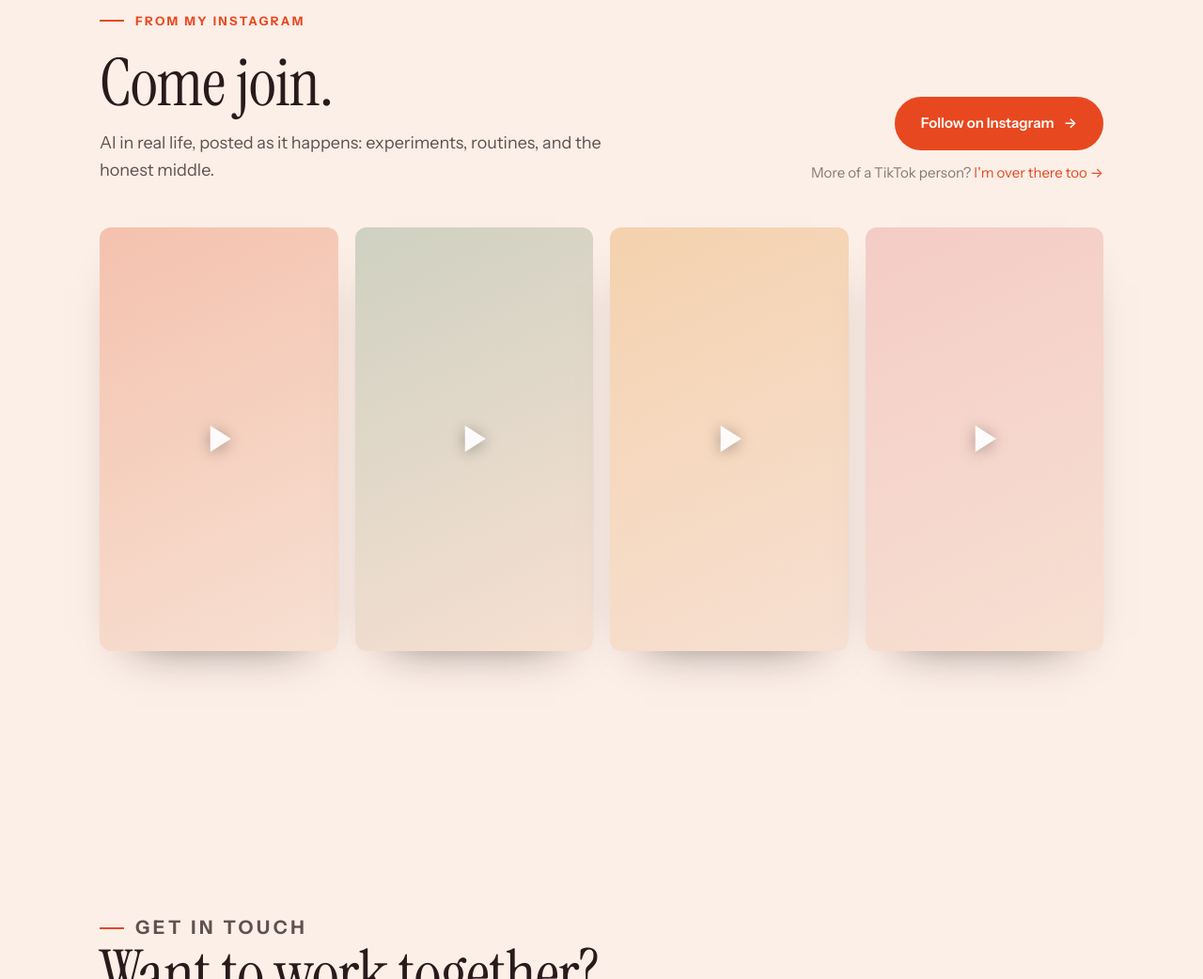
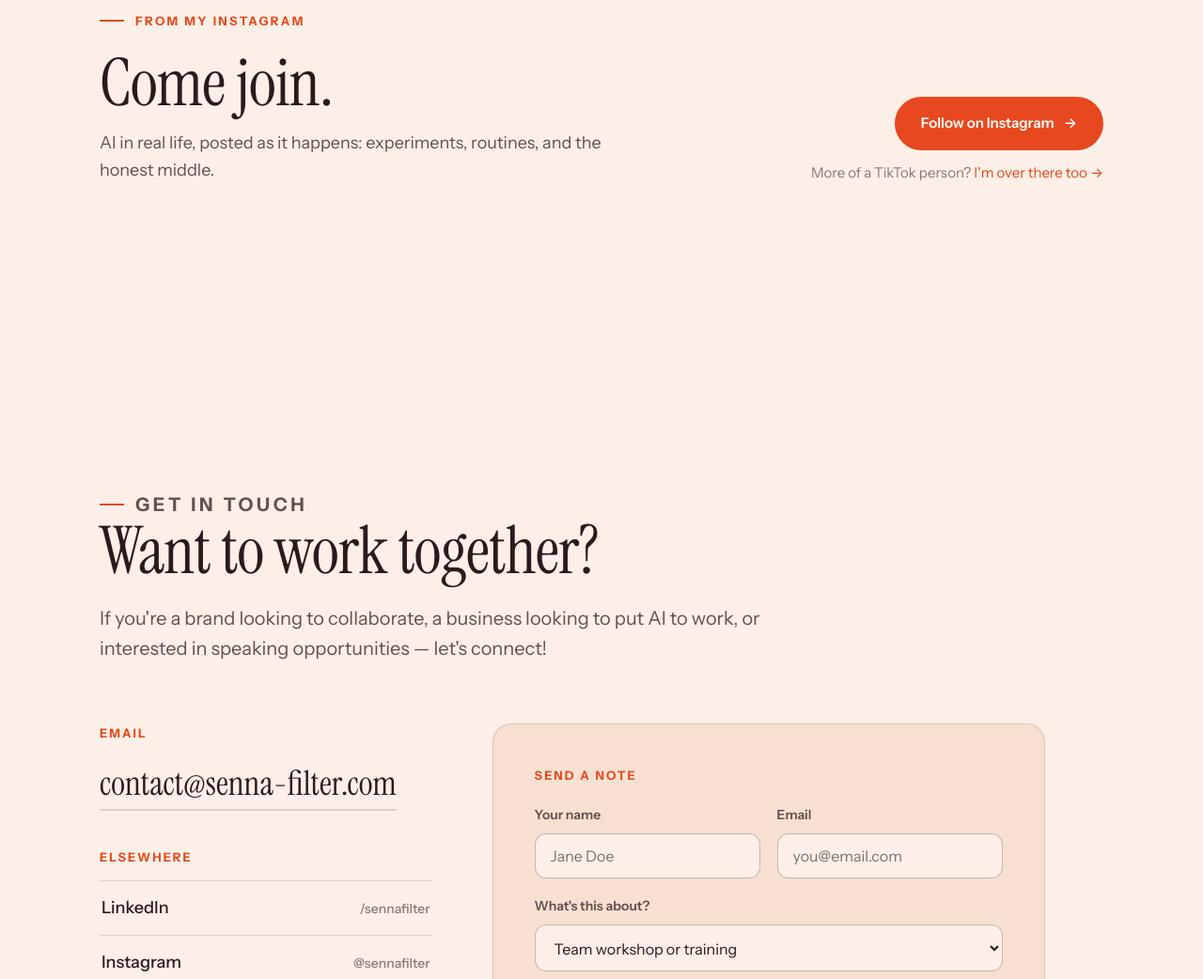
Before and after one commit to sennafilter/senna-filter-site, a plain HTML site: page index.html in a window 1280 px wide. Shown: the part 4800-5842 px from the top of the page at 94% size. Drawn offline with Linux system fonts and the light colour scheme; a script that the page names is missing.

Commit message:
Add files via upload

```diff
--- a/index.html
+++ b/index.html
@@ -17,27 +17,8 @@
   .ig-sub { color:var(--ink-72); margin:14px 0 0; max-width:46ch; }
   .ig-actions { display:flex; flex-direction:column; align-items:flex-end; gap:12px; }
   .ig-tiktok { margin:0; font-size:15px; color:var(--ink-55); }
-  .ig-grid { display:grid; grid-template-columns:repeat(4,1fr); gap:clamp(12px,1.6vw,18px); }
-  .ig-tile {
-    position:relative; aspect-ratio:9/16; border-radius:var(--radius-sm); overflow:hidden;
-    display:block; background:var(--paper-2);
-    box-shadow:0 24px 50px -38px color-mix(in srgb, var(--ink) 80%, transparent);
-    transition:transform .3s cubic-bezier(.2,.7,.2,1);
-  }
-  .ig-grid .ig-tile:nth-child(1) { background:linear-gradient(155deg, color-mix(in srgb, var(--accent) 20%, var(--paper-2)), var(--paper-2)); }
-  .ig-grid .ig-tile:nth-child(2) { background:linear-gradient(155deg, color-mix(in srgb, var(--c4) 22%, var(--paper-2)), var(--paper-2)); }
-  .ig-grid .ig-tile:nth-child(3) { background:linear-gradient(155deg, color-mix(in srgb, var(--c2) 24%, var(--paper-2)), var(--paper-2)); }
-  .ig-grid .ig-tile:nth-child(4) { background:linear-gradient(155deg, color-mix(in srgb, var(--c3) 22%, var(--paper-2)), var(--paper-2)); }
-  .ig-tile img { width:100%; height:100%; object-fit:cover; }
-  .ig-tile:hover { transform:translateY(-5px); }
-  .ig-play {
-    position:absolute; left:50%; top:50%; transform:translate(-42%,-50%);
-    width:0; height:0; border-left:22px solid rgba(255,255,255,.94);
-    border-top:14px solid transparent; border-bottom:14px solid transparent;
-    filter:drop-shadow(0 2px 8px rgba(0,0,0,.35));
-  }
+  .ig-feed { margin-top: clamp(4px, 1vw, 10px); }
   @media (max-width:900px) {
-    .ig-grid { grid-template-columns:repeat(2,1fr); }
     .ig-head { align-items:flex-start; }
     .ig-actions { align-items:flex-start; }
   }
@@ -248,13 +229,8 @@
           <p class="ig-tiktok">More of a TikTok person? <a href="https://www.tiktok.com/@sennafilter" target="_blank" rel="noopener noreferrer">I'm over there too →</a></p>
         </div>
       </div>
-      <!-- To use real reel thumbnails, drop images named ig-1.jpg … ig-4.jpg in the repo
-           and replace each <span class="ig-play"></span> with <img src="ig-1.jpg" alt="" />. -->
-      <div class="ig-grid reveal">
-        <a class="ig-tile" href="https://www.instagram.com/sennafilter/" target="_blank" rel="noopener noreferrer"><span class="ig-play"></span></a>
-        <a class="ig-tile" href="https://www.instagram.com/sennafilter/" target="_blank" rel="noopener noreferrer"><span class="ig-play"></span></a>
-        <a class="ig-tile" href="https://www.instagram.com/sennafilter/" target="_blank" rel="noopener noreferrer"><span class="ig-play"></span></a>
-        <a class="ig-tile" href="https://www.instagram.com/sennafilter/" target="_blank" rel="noopener noreferrer"><span class="ig-play"></span></a>
+      <div class="ig-feed reveal">
+        <behold-widget feed-id="LG4r3y3cITudprWa58Iq"></behold-widget>
       </div>
     </div>
   </section>
@@ -352,5 +328,13 @@
 </footer>
 
 <script src="site.js"></script>
+<!-- Behold Instagram widget loader -->
+<script>
+  (() => {
+    if (window.__bhldScript) return; window.__bhldScript = true;
+    const d = document, s = d.createElement("script"); s.type = "module";
+    s.src = "https://w.behold.so/widget.js"; setTimeout(() => { d.head.append(s); }, 0);
+  })();
+</script>
 </body>
 </html>
```
